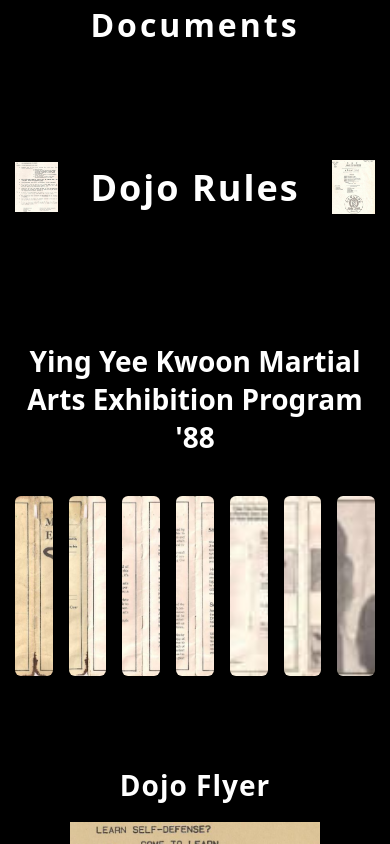
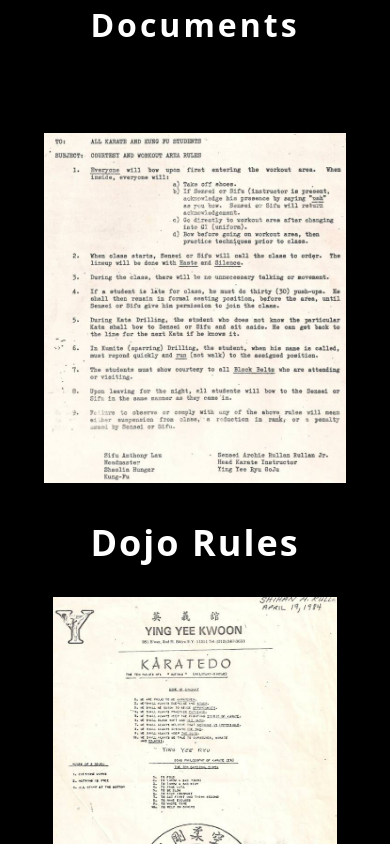
Before and after one commit to Tezbir/karatewebapp, a React (Create React App) app: page /certificates in a window 390 px wide. Shown: the part 3820-4664 px from the top of the page. Built offline with nearby package versions, Linux system fonts and the light colour scheme.

Commit message:
Update layout and mobile spacing

```diff
--- a/src/About.js
+++ b/src/About.js
@@ -258,9 +258,7 @@
             .gallerySection > div[style*="gridTemplateColumns: 1fr 1fr"] {
               grid-template-columns: 1fr !important;
             }
-            .sparringGrid {
-              grid-template-columns: 1fr !important;
-            }
+
           }
         `}
       </style>
--- a/src/App.css
+++ b/src/App.css
@@ -597,3 +597,50 @@
     padding: 8px;
   }
 }
+@media (max-width: 640px) {
+  .photoWrap,
+  .gallerySection,
+  .ratesSection,
+  .heroBanner,
+  .joinSection {
+    height: auto !important;
+    overflow: visible !important;
+  }
+
+  .photo,
+  .galleryImage,
+  .rateImage {
+    height: auto !important;
+    display: block;
+  }
+}
+/* About page videos: keep 2-up on mobile */
+.sparringGrid {
+  grid-template-columns: 1fr 1fr;
+}
+
+/* About page videos: stack on mobile */
+.sparringGrid {
+  grid-template-columns: 1fr 1fr; /* desktop */
+}
+
+@media (max-width: 768px) and (hover: none) and (pointer: coarse) {
+
+  .dojoRulesGrid {
+    grid-template-columns: 1fr !important;
+  }
+
+  .exhibitionGrid {
+    grid-template-columns: 1fr !important;
+  }
+
+}
+
+/* Mobile-only layouts (via JS class) */
+html.is-mobile .dojoRulesGrid {
+  grid-template-columns: 1fr !important;
+}
+
+html.is-mobile .exhibitionGrid {
+  grid-template-columns: 1fr !important;
+}
--- a/src/Certificates.js
+++ b/src/Certificates.js
@@ -141,15 +141,15 @@
 <div style={{ width: "100%", marginTop: "60px", clear: "both" }}>
 
           <div
+  className="dojoRulesGrid"
   style={{
     maxWidth: "1100px",
     margin: "0 auto",
-              display: "grid",
-              gridTemplateColumns: "1fr auto 1fr",
     alignItems: "center",
     gap: "32px",
   }}
 >
+
             <img
               src="/images/dojo-rules/dojo-rules-left.jpg"
               alt="Dojo Rules Left"
--- a/src/index.js
+++ b/src/index.js
@@ -17,5 +17,16 @@
     </BrowserRouter>
   </React.StrictMode>
 );
+function setMobileClass() {
+  const isTouch =
+    "ontouchstart" in window || navigator.maxTouchPoints > 0;
 
+  const isSmall = window.matchMedia("(max-width: 768px)").matches;
+
+  // only treat as "mobile layout" if it's touch + small screen
+  document.documentElement.classList.toggle("is-mobile", isTouch && isSmall);
+}
+setMobileClass();
+window.addEventListener("resize", setMobileClass);
+window.addEventListener("orientationchange", setMobileClass);
 reportWebVitals();
```
Lines whose indentation alone changed are shown as unchanged.
